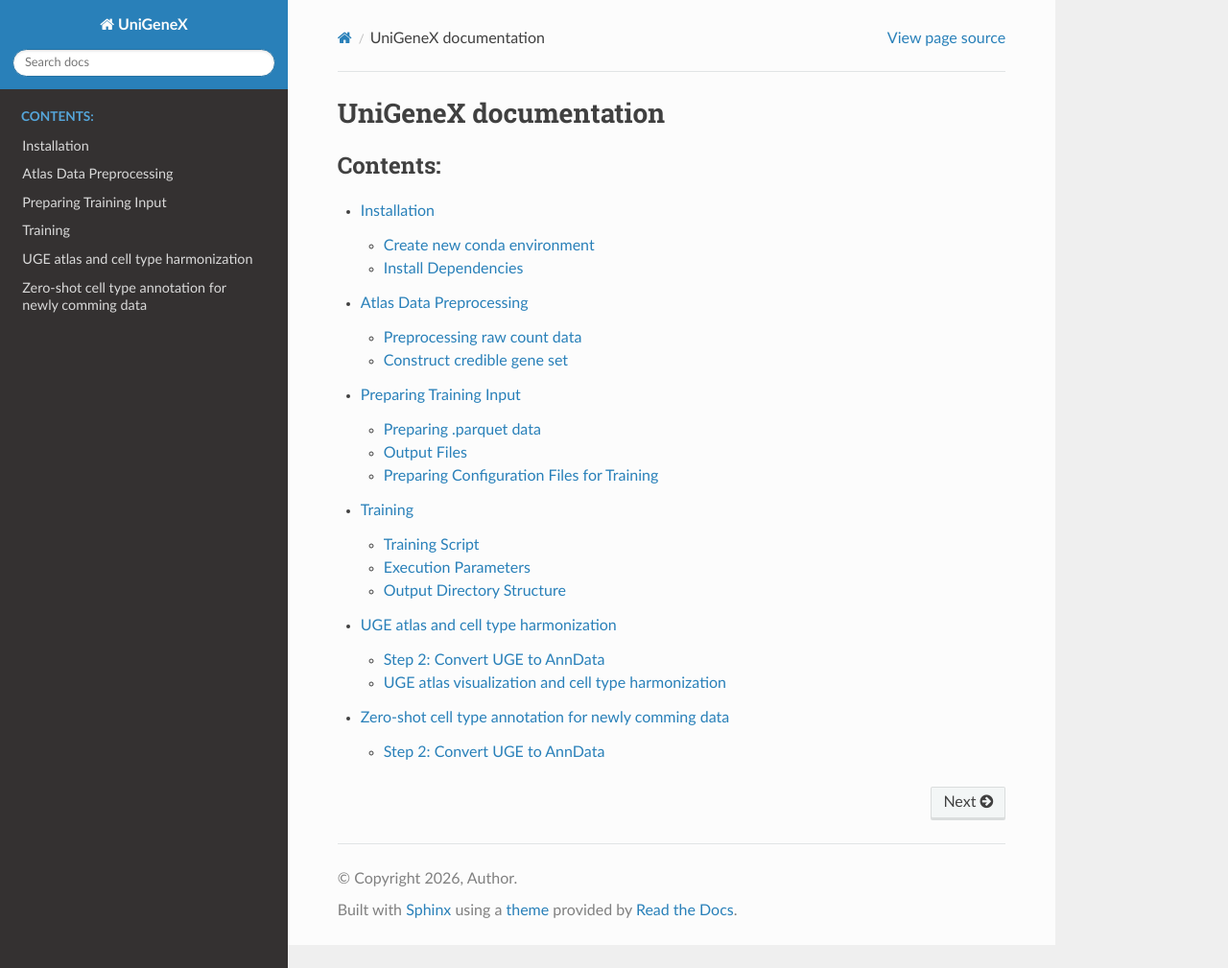
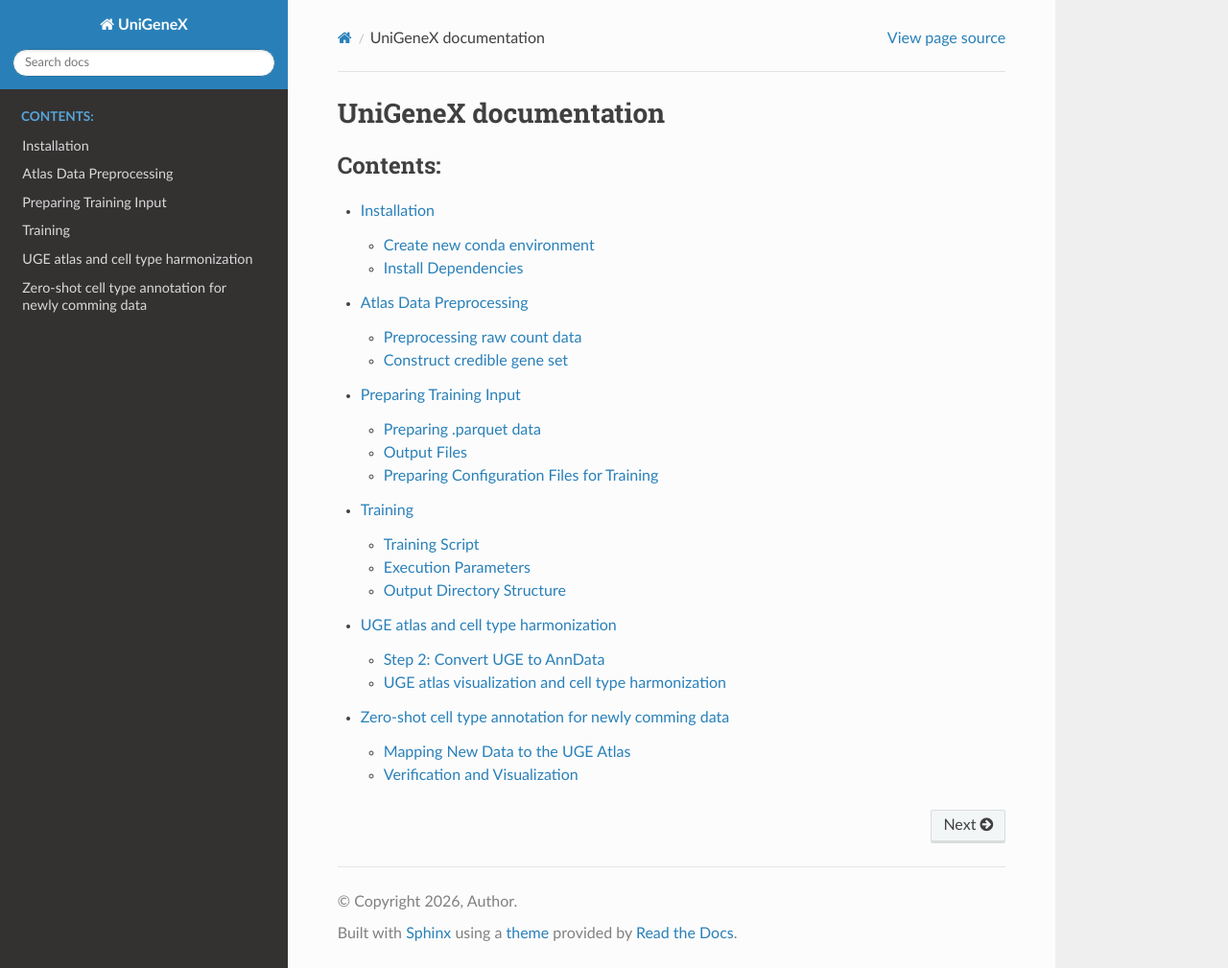
Before and after one commit to xwanaf/UniGeneX, a Sphinx documentation site: the page built from docs/index.rst, in a window 1280 px wide and 1009 px high. Shown: the whole window at 96% size. Built offline with Sphinx 7.4.7 and the Read the Docs theme 3.1.0, drawn with Linux system fonts in a browser that asks for light colours; pages that are not in the unit, such as notebooks, are missing from menus; some of the changed lines change nothing that is shown.

```diff
--- a/docs/Newly_comming_data.rst
+++ b/docs/Newly_comming_data.rst
@@ -1,58 +1,56 @@
 Zero-shot cell type annotation for newly comming data
 ========
 
-After training is complete, the following steps generate UGE of trainnig data in ``.h5ad`` format. You can also directly download processed UGE atlas (``Training_output/atlas_1e3_maskp5_processed.h5ad``) from `Zenodo <https://doi.org/10.5281/zenodo.19750491>`_ .
+For new datasets at single-cell resolution—whether derived from dissociated single-cell sequencing or spatial transcriptomics—the same preprocessing pipeline can be followed to generate Parquet input files. Once the input is prepared, use ``Gen_UGE.py`` to generate the UGE.
+
+You can download the necessary files for this step (``Training_input_testdata.zip``) from `Zenodo (DOI: 10.5281/zenodo.19750491) <https://doi.org/10.5281/zenodo.19750491>`_ or you can directly download the processed UGE for the test data (``Training_output/Testdata_UGE.h5ad``).
+
+These UGE can then be mapped onto the existing UGE atlas to achieve zero-shot cell type annotation by leveraging the high-resolution labels of the reference atlas.
 
 
-Navigate to the ``./04_Gen_UGE`` directory and execute the following script.
+Mapping New Data to the UGE Atlas
+---------------------------------
+
+Navigate to the ``./05_UGE_celltype_annotation`` directory and execute the mapping script:
 
 .. code-block:: bash
 
-   ./Gen_UGEatlas.sh 2>&1 | tee debug.log
+   ./transformer_map_to_atlas.sh
 
-
-The shell script calls the following:
+The shell script executes the following Python command:
 
 .. code-block:: bash
 
-   python Gen_UGE.py \
-       --config /path/to/config_inference.yaml \
-       -s /path/to/Inference_output_directory \
-       --pretrain_root /path/to/Training_output_directory \
-       --eval_batch_size 256 \
-       --subsample 1000000 \
-       --custom_ckptpath \
-       --ckpt_filename "reproduce_epoch30.ckpt"
+    python transformer_map_to_atlas.py \
+        --atlas_path /path/to/atlas_1e3_maskp5_processed.h5ad \
+        --adata_inte_path /path/to/Testdata_UGE.h5ad \
+        --fitted_NN_path /path/to/NN_atlas_1e3_maskp5 \
+        --recompute_pca \
+        --save_nn_path /path/to/NN_testdata_mapped_results \
+        --atlas_assign_label_col ann_finest_level
 
-**Key Parameters:**
-* ``--config``: Path to the YAML inference configuration file, as generated in the :doc:`Preparing_training_input` section.
-* ``-s`` (or ``--save_dir``): The directory where the generated output will be stored.
-* ``--pretrain_root``: The directory containing the saved training model checkpoints.
-* ``--eval_batch_size``: The number of cells processed per batch during inference.
-* ``--subsample``: The maximum number of cells to process (e.g., 1,000,000).
-* ``--custom_ckptpath``: *Flag.* If set, the script uses the manual checkpoint path (``/pretrain_root/ckpt``). Otherwise, it defaults to the PyTorch Lightning path (``/pretrain_root/plainLogger/0.1/checkpoints``).
-* ``--ckpt_filename``: The specific checkpoint filename to use for generating UGE.
+**Parameter Descriptions**
+
+``--atlas_path``
+    Path to the reference UGE atlas file (``.h5ad``).
+``--adata_inte_path``
+    Path to the UGE file of the new (query) dataset to be annotated.
+``--fitted_NN_path``
+    Path to save fitted Nearest Neighbor (NN) model for the reference atlas.
+``--recompute_pca``
+    *Flag.* If set, the script will recompute the PCA space for UGE atlas.
+``--save_nn_path``
+    The directory where the mapping results and the updated NN model will be saved.
+``--atlas_assign_label_col``
+    The metadata column in the reference atlas (e.g., ``ann_finest_level``) that will be used to assign labels to the new data.
 
 
-
-Step 2: Convert UGE to AnnData
+Verification and Visualization
 ------------------------------
 
-Once the UGE of training data are generated, use the following script to map them back to the original gene metadata and save the result as an integrated Atlas file.
+After completing the mapping and zero-shot annotation, you can verify and visualize the results using the provided validation notebook:
 
-.. code-block:: bash
+.. toctree::
+   :maxdepth: 1
 
-   python UGE_to_adata.py \
-       --base_path /path/to/reproducibility/ \
-       --tissue 'Training_input' \
-       --save_folder 'Training_output' \
-       --traingene_path /path/to/reproducibility \
-       --transformer_out_path /path/to/Inference_output_directory \
-       --save_atlas_name atlas_1e3_maskp5.h5ad
-
-
-**Key Parameters:**
-* ``--base_path``, ``--tissue``: Used to construct the path (``base_path/tissue``) where the credible gene set (``pretrain_data_train_genes.npy``) and metadata (``obs_concat.csv``) are located.
-* ``--traingene_path``: Explicit path to the directory containing ``pretrain_data_train_genes.npy``. If not specified, the script defaults to ``base_path/tissue``.
-* ``--transformer_out_path``: Path to the directory containing the UGE output generated in Step 1.
-* ``--save_atlas_name``: The filename for the final integrated ``.h5ad`` object.
+   vignettes/Testdata_mapped_results.ipynb
```
